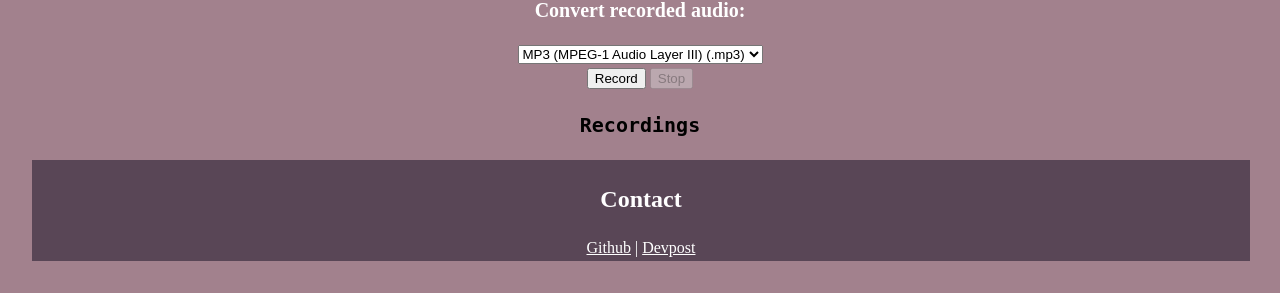
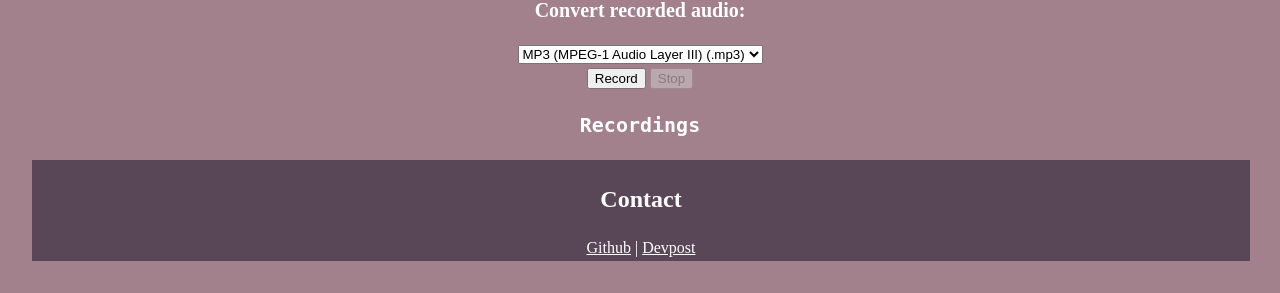
Before and after one commit to sltou/TOHack2022, a Flask app: page / in a window 1280 px wide. Shown: the part 1073-1366 px from the top of the page. Run offline with Flask 2, Linux system fonts and the light colour scheme.

Commit message:
fix recordings list style

```diff
--- a/static/css/styling.css
+++ b/static/css/styling.css
@@ -72,3 +72,13 @@
 .button {
     border-radius: 10%;
 }
+
+#recordings {
+    font-family: 'sans-serif';
+    color: white;
+}
+
+#recordingsList {
+    font-family: 'sans-serif';
+    color: white;
+}
```
